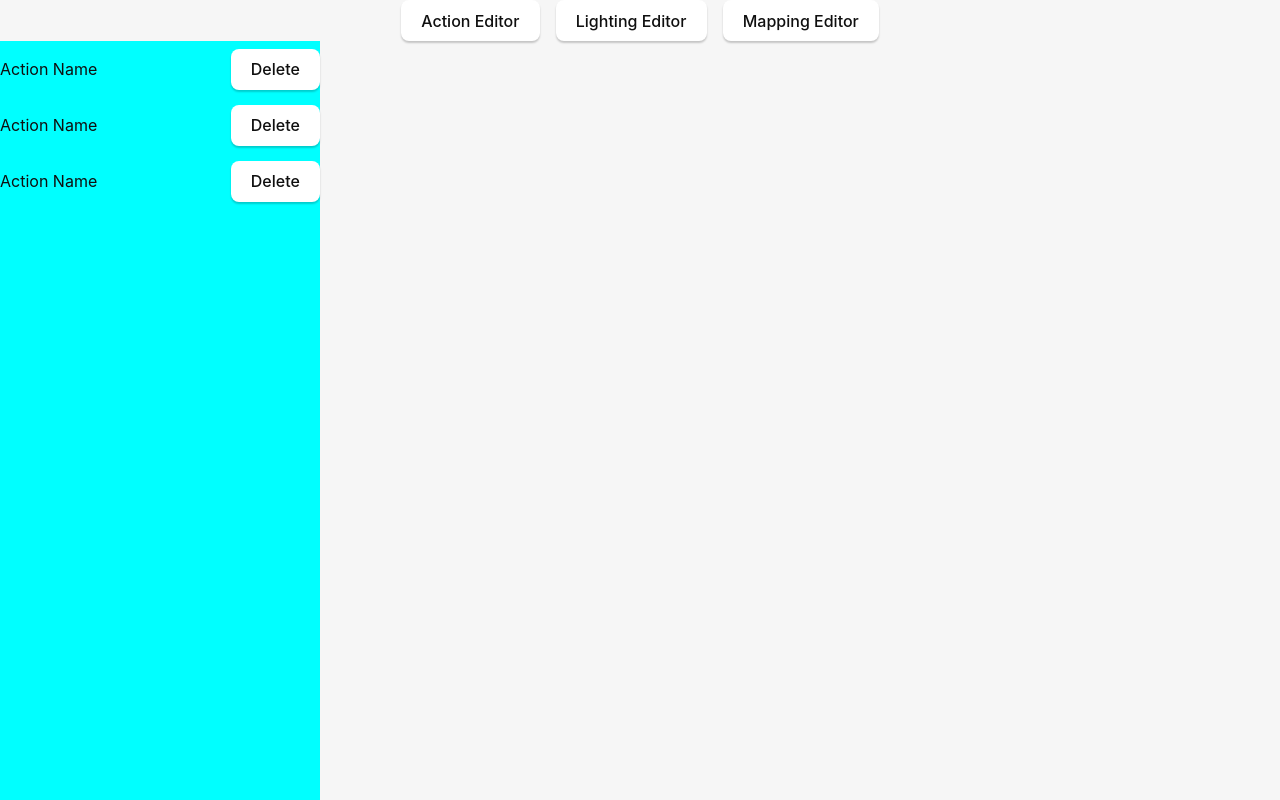
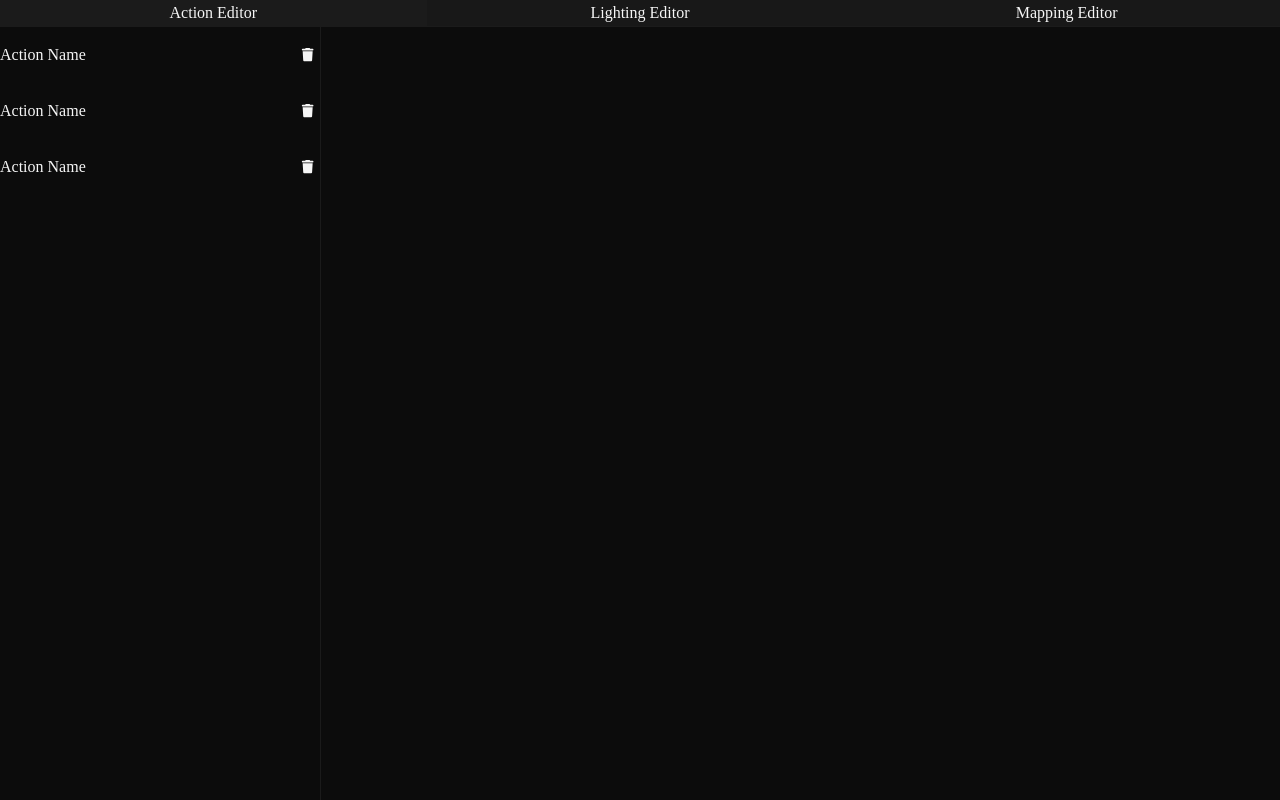
Before and after one commit to feenix1/macropad, a React (Vite) app: page / in a window 1280 px wide. Built offline with nearby package versions, Linux system fonts and the light colour scheme.

Commit message:
add basic styling

```diff
--- a/package.json
+++ b/package.json
@@ -13,7 +13,8 @@
     "@tauri-apps/api": "^2",
     "@tauri-apps/plugin-opener": "^2",
     "react": "^19.1.0",
-    "react-dom": "^19.1.0"
+    "react-dom": "^19.1.0",
+    "react-icons": "^5.6.0"
   },
   "devDependencies": {
     "@tauri-apps/cli": "^2",
--- a/src-tauri/tauri.conf.json
+++ b/src-tauri/tauri.conf.json
@@ -13,9 +13,9 @@
     "windows": [
       {
         "title": "macropad",
-        "width": 800,
+        "width": 900,
         "height": 600,
-        "minWidth": 800,
+        "minWidth": 900,
         "minHeight": 600
       }
     ],
--- a/src/App.css
+++ b/src/App.css
@@ -1,11 +1,11 @@
 :root {
-  font-family: Inter, Avenir, Helvetica, Arial, sans-serif;
+  font: Inter, Helvetica, Arial, sans-serif;
   font-size: 16px;
   line-height: 24px;
   font-weight: 400;
 
-  color: #0f0f0f;
-  background-color: #f6f6f6;
+  color: #f6f6f6;
+  background-color: #0c0c0c;
 
   font-synthesis: none;
   text-rendering: optimizeLegibility;
@@ -15,6 +15,10 @@
 
   height: 100%;
   overflow: hidden;
+
+  --border-color: #1b1b1b;
+  --button-hover-color: #1b1b1b;
+  --button-active-color: #0f0f0f69;
 }
 
 /* stupid, :root is html element, #root is a div inside body */
@@ -39,10 +43,21 @@ body {
 }
 
 .tab-bar {
+  display: grid;
+  grid-template-columns: repeat(3, 1fr);
+  background-color: #20202098;
+  border-bottom: 1px solid var(--border-color);
+}
+
+.tab-button {
+  border: none;
+  background-color: transparent;
   display: flex;
-  flex-direction: row;
+  align-items: center;
   justify-content: center;
-  gap: 1em;
+  cursor: pointer;
+  color: inherit;
+  font: inherit;
 }
 
 .tab-content {
@@ -65,60 +80,24 @@ a {
 }
 
 a:hover {
-  color: #535bf2;
+  color: #24c8db;
 }
 
 h1 {
   text-align: center;
 }
 
-input,
-button {
-  border-radius: 8px;
-  border: 1px solid transparent;
-  padding: 0.6em 1.2em;
-  font-size: 1em;
-  font-weight: 500;
-  font-family: inherit;
-  color: #0f0f0f;
-  background-color: #ffffff;
-  transition: border-color 0.25s;
-  box-shadow: 0 2px 2px rgba(0, 0, 0, 0.2);
-}
 
-button {
-  cursor: pointer;
+input {
+  outline: none;
+  color: #ffffff;
+  background-color: #0f0f0f98;
 }
 
 button:hover {
-  border-color: #396cd8;
-}
-button:active {
-  border-color: #396cd8;
-  background-color: #e8e8e8;
+  background-color: var(--button-hover-color);
 }
 
-input,
-button {
-  outline: none;
+button:active {
+  background-color: var(--button-active-color)
 }
-
-@media (prefers-color-scheme: dark) {
-  :root {
-    color: #f6f6f6;
-    background-color: #1f1f1f;
-  }
-
-  a:hover {
-    color: #24c8db;
-  }
-
-  input,
-  button {
-    color: #ffffff;
-    background-color: #0f0f0f98;
-  }
-  button:active {
-    background-color: #0f0f0f69;
-  }
-}
--- a/src/App.tsx
+++ b/src/App.tsx
@@ -1,5 +1,5 @@
 import { useState } from "react";
-import { invoke } from "@tauri-apps/api/core";
+import Button from "./components/Button";
 import "./App.css";
 import ActionEditor from "./views/action-editor/ActionEditor";
 
@@ -27,9 +27,9 @@ function App() {
   return (
     <main className="container">
       <div className="tab-bar">
-        <button onClick={() => setCurrentTab(Tab.ActionEditor)}>Action Editor</button>
-        <button onClick={() => setCurrentTab(Tab.LightingEditor)}>Lighting Editor</button>
-        <button onClick={() => setCurrentTab(Tab.MappingEditor)}>Mapping Editor</button>
+        <button className="tab-button" onClick={() => setCurrentTab(Tab.ActionEditor)}>Action Editor</button>
+        <button className="tab-button" onClick={() => setCurrentTab(Tab.LightingEditor)}>Lighting Editor</button>
+        <button className="tab-button" onClick={() => setCurrentTab(Tab.MappingEditor)}>Mapping Editor</button>
       </div>
       <div className="tab-content">
         {renderCurrentTab(currentTab)}
--- /dev/null
+++ b/src/components/Button.css
@@ -0,0 +1,20 @@
+.button {
+    border: none;
+    display: flex;
+    align-items: center;
+    justify-content: center;
+    cursor: pointer;
+    border-radius: 0.25em;
+    font: inherit;
+    color: inherit;
+    background-color: #0f0f0f98;
+}
+
+.button:hover {
+  background-color: #181818;
+}
+
+.button:active {
+  border-color: #396cd8;
+  background-color: #0f0f0f69;
+}
--- /dev/null
+++ b/src/components/Button.tsx
@@ -0,0 +1,10 @@
+import "./Button.css";
+import { ReactNode } from "react";
+
+export default function Button(props: { onClick: () => void, children: ReactNode }) {
+    return (
+        <button className="button" onClick={props.onClick}>
+            {props.children}
+        </button>
+    )
+}
--- /dev/null
+++ b/src/components/IconButton.css
@@ -0,0 +1,27 @@
+.icon-button {
+    border: none;
+    background-color: transparent;
+    display: flex;
+    align-items: center;
+    justify-content: center;
+    cursor: pointer;
+    border-radius: 0.25em;
+    color: inherit;
+}
+
+.icon-button:hover {
+    background-color: transparent;
+    transition: opacity 0.1s ease-in-out;
+    opacity: 0.8;
+}
+
+.icon-button:active {
+    background-color: transparent;
+    transition: opacity 0.1s ease-in-out;
+    opacity: 0.6;
+}
+
+.icon-button:disabled {
+    cursor: not-allowed;
+    opacity: 0.4;
+}
--- /dev/null
+++ b/src/components/IconButton.tsx
@@ -0,0 +1,10 @@
+import { ReactElement } from "react";
+import "./IconButton.css";
+
+export default function IconButton(props: { icon: ReactElement, onClick: () => void }) {
+    return (
+        <button className="icon-button" onClick={props.onClick}>
+            {props.icon}
+        </button>
+    )
+}
--- a/src/views/action-editor/ActionEditor.css
+++ b/src/views/action-editor/ActionEditor.css
@@ -12,7 +12,7 @@
     height: 100%;
     width: 25%;
     min-width: 200px;
-    background-color: aqua;
+    border-right: 1px solid var(--border-color);
 }
 
 .action-list-item {
--- a/src/views/action-editor/ActionEditor.tsx
+++ b/src/views/action-editor/ActionEditor.tsx
@@ -1,4 +1,6 @@
 import "./ActionEditor.css";
+import IconButton from "../../components/IconButton";
+import { FaTrash } from "react-icons/fa6";
 
 function ActionEditor() {
   return (
@@ -22,7 +24,7 @@ function ActionListItem({ }) {
   return (
     <div className="action-list-item">
       <p>Action Name</p>
-      <button>Delete</button>
+      <IconButton icon={<FaTrash />} onClick={() => null}/>
     </div>
   )
 }
```
Also changed, not shown: 1 other file (tests, documents, lock files or other folders).
